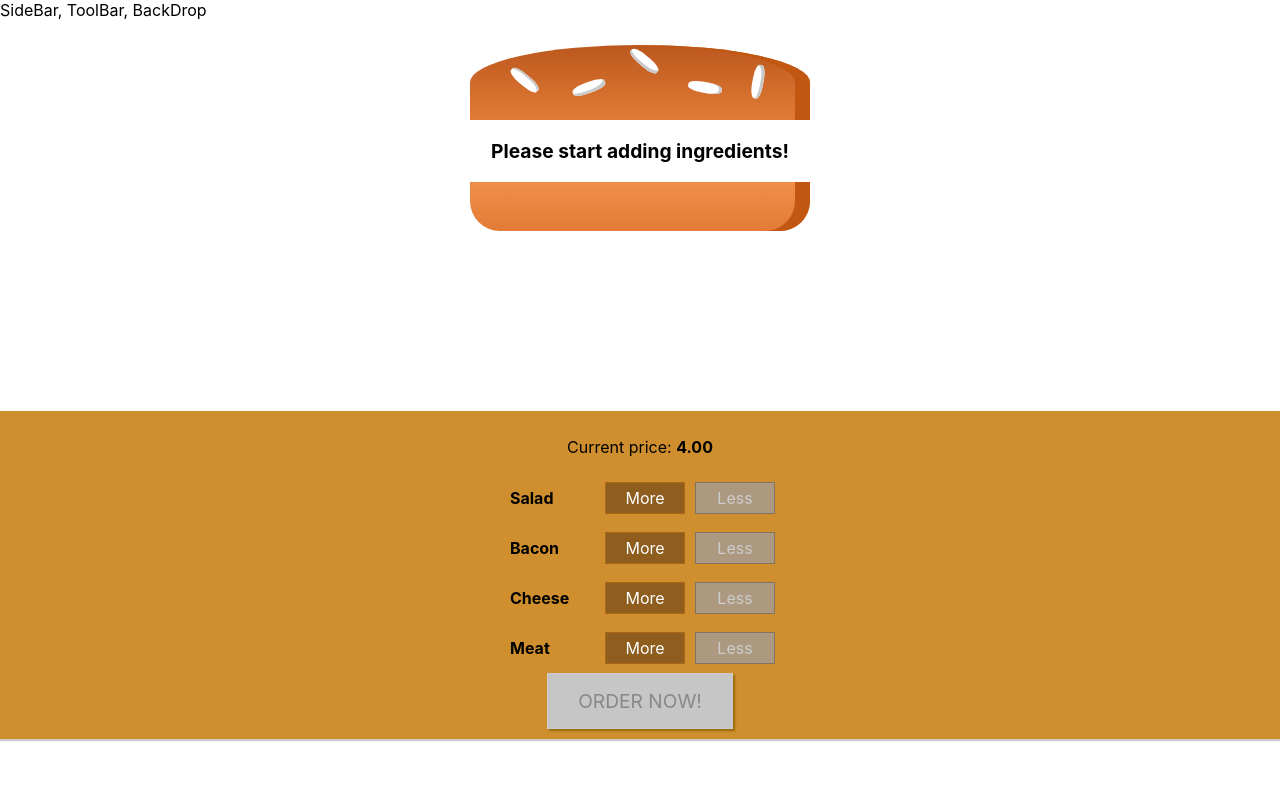
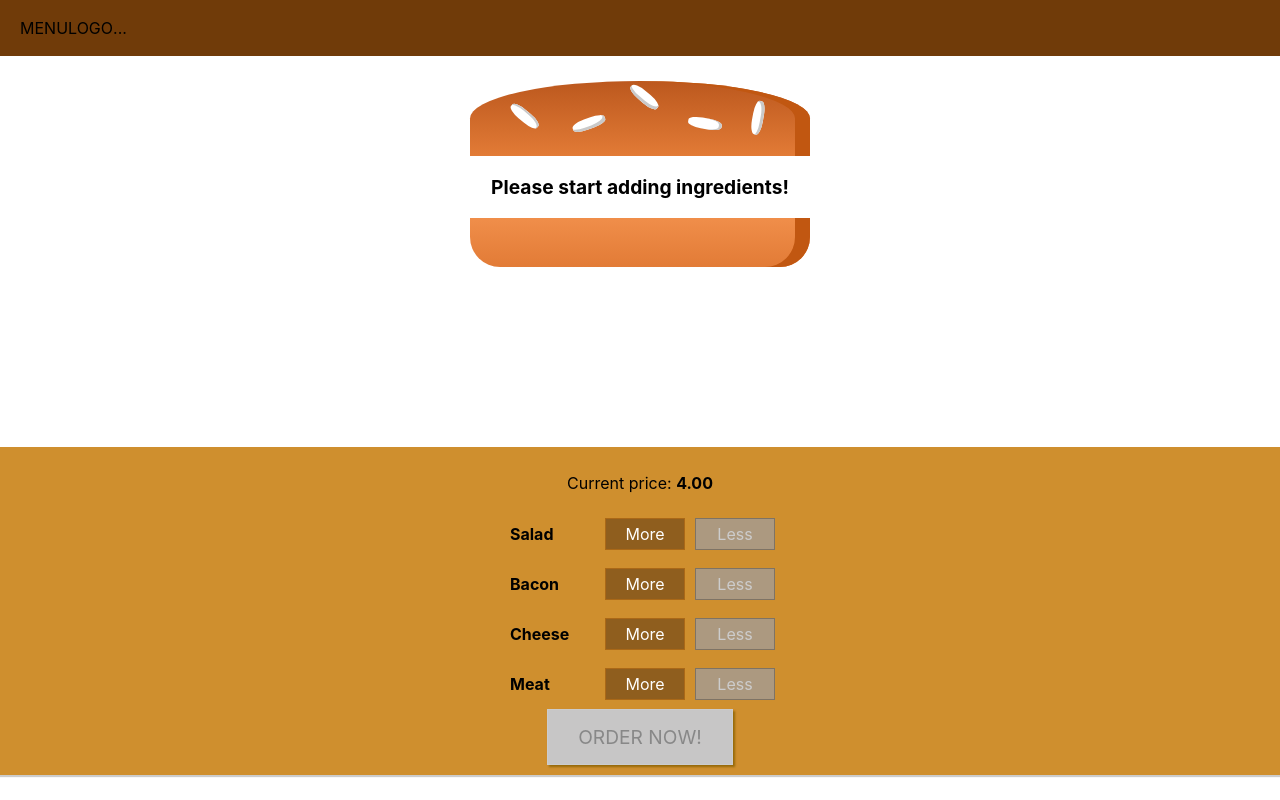
Before and after one commit to Yohandel/burger-builder, a React app: page / in a window 1280 px wide. Built offline with nearby package versions, Linux system fonts and the light colour scheme.

Commit message:
results modal finished buttonsModal added

```diff
--- a/src/Components/Burger/OrderSummary/OrderSummary.js
+++ b/src/Components/Burger/OrderSummary/OrderSummary.js
@@ -1,5 +1,6 @@
 import React from 'react';
 import Auxiliar from '../../../hoc/Auxiliar'
+import Button from '../../UI/Button/Button'
 
 const orderSummary = (props) => {
     const ingredientsSummary = Object.keys(props.ingredients).map(igkey=>{
@@ -12,7 +13,10 @@
             <ul>
                 {ingredientsSummary}
             </ul>
+            <p><strong>Total price: {props.price.toFixed(2)} </strong></p>
             <p>Continue to checkout?</p>
+            <Button clicked={props.purchaseCanceld} btnType='Danger'>Cancel</Button>
+            <Button clicked={props.purchaseContinued} btnType='Success'>Continue</Button>
         </Auxiliar>);
 }
 
--- a/src/Components/Layout/Layout.css
+++ b/src/Components/Layout/Layout.css
@@ -1,4 +1,3 @@
 .Content{
-    margin-top: 16px;
-    width: 100%;
+    margin-top: 72px;
 }
--- a/src/Components/Layout/Layout.js
+++ b/src/Components/Layout/Layout.js
@@ -1,10 +1,11 @@
 import React from 'react';
 import Auxiliar from '../../hoc/Auxiliar';
 import classes from './Layout.css';
+import Toolbar from '../Navigation/Toolbar/Toolbar'
 
 const layout = (props) =>(
     <Auxiliar>
-    <div>SideBar, ToolBar, BackDrop</div>
+    <Toolbar/>
     <main className='Content'>
         {props.children}
     </main>
--- /dev/null
+++ b/src/Components/Navigation/Toolbar/Toolbar.css
@@ -0,0 +1,18 @@
+.Toolbar{
+    height: 56px;
+    width: 100%;
+    position: fixed;
+    top: 0;
+    left: 0;
+    background-color: #703B09;
+    display: flex;
+    justify-content: space-between;
+    align-items: center;
+    padding: 0 20px;
+    box-sizing: border-box;
+    z-index: 90;
+}
+
+.Toolbar nav{
+    width: 100%;
+}
--- /dev/null
+++ b/src/Components/Navigation/Toolbar/Toolbar.js
@@ -0,0 +1,14 @@
+import React from 'react';
+import classes from './Toolbar.css'
+
+const toolbar = (props) => (
+    <header className='Toolbar'>
+        <div>MENU</div>
+        <div>LOGO</div>
+        <nav>
+            ...
+        </nav>
+    </header>
+);
+
+export default toolbar
--- /dev/null
+++ b/src/Components/UI/Button/Button.css
@@ -0,0 +1,24 @@
+.Button {
+    background-color: transparent;
+    border: none;
+    color: white;
+    outline: none;
+    cursor: pointer;
+    font: inherit;
+    padding: 10px;
+    margin: 10px;
+    font-weight: bold;
+}
+
+.Button:first-of-type {
+    margin-left: 0;
+    padding-left: 0;
+}
+
+.Success {
+    color: #5C9210;
+}
+
+.Danger {
+    color: #944317;
+}
--- /dev/null
+++ b/src/Components/UI/Button/Button.js
@@ -0,0 +1,7 @@
+import React from 'react';
+import classes from './Button.css'
+const button = (props) => (
+    <button className={['Button', props.btnType].join(' ')} onClick={props.clicked} >{props.children}</button>
+);
+
+export default button;
--- a/src/Containers/BurguerBuilder/BurguerBuilder.js
+++ b/src/Containers/BurguerBuilder/BurguerBuilder.js
@@ -83,6 +83,10 @@
       this.setState({purchasing: false})
     }
 
+    purchaseContinueHandler = () =>{
+      alert('Continuing')
+    }
+
   render() {
     const disabledInfo = {
       ...this.state.ingredients
@@ -100,7 +104,9 @@
         >
           <OrderSummary
            ingredients={this.state.ingredients}
-           totalPrice={this.state.totalPrice}
+           purchaseCanceld={this.purchaseCancelHandler}
+           purchaseContinued={this.purchaseContinueHandler}
+           price={this.state.totalPrice}
            />
         </Modal>
         <Burger ingredients={this.state.ingredients} />
```
Also changed, not shown: src/Components/Logo/Logo.js (added), src/assets/Images/burger-logo.png (added).
